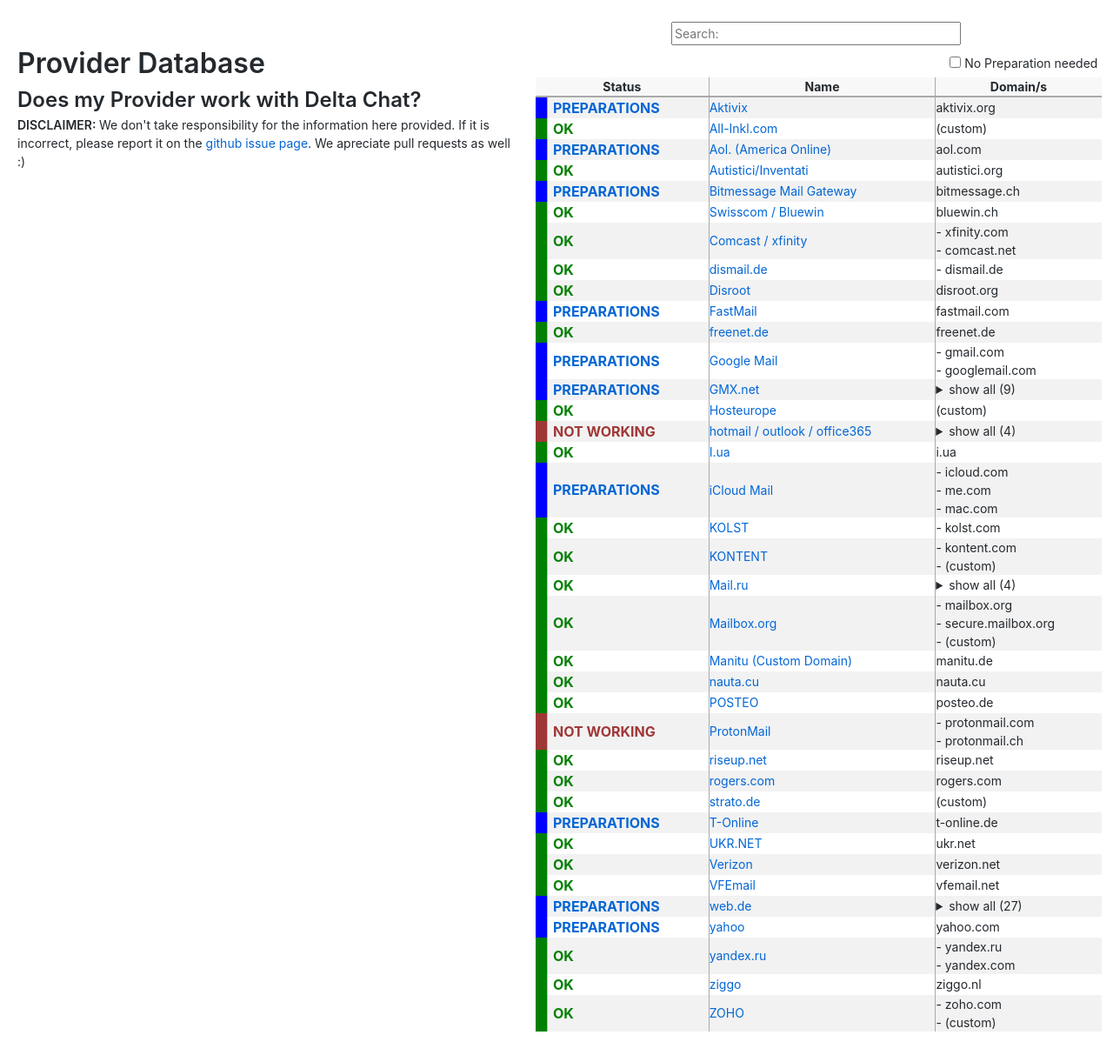
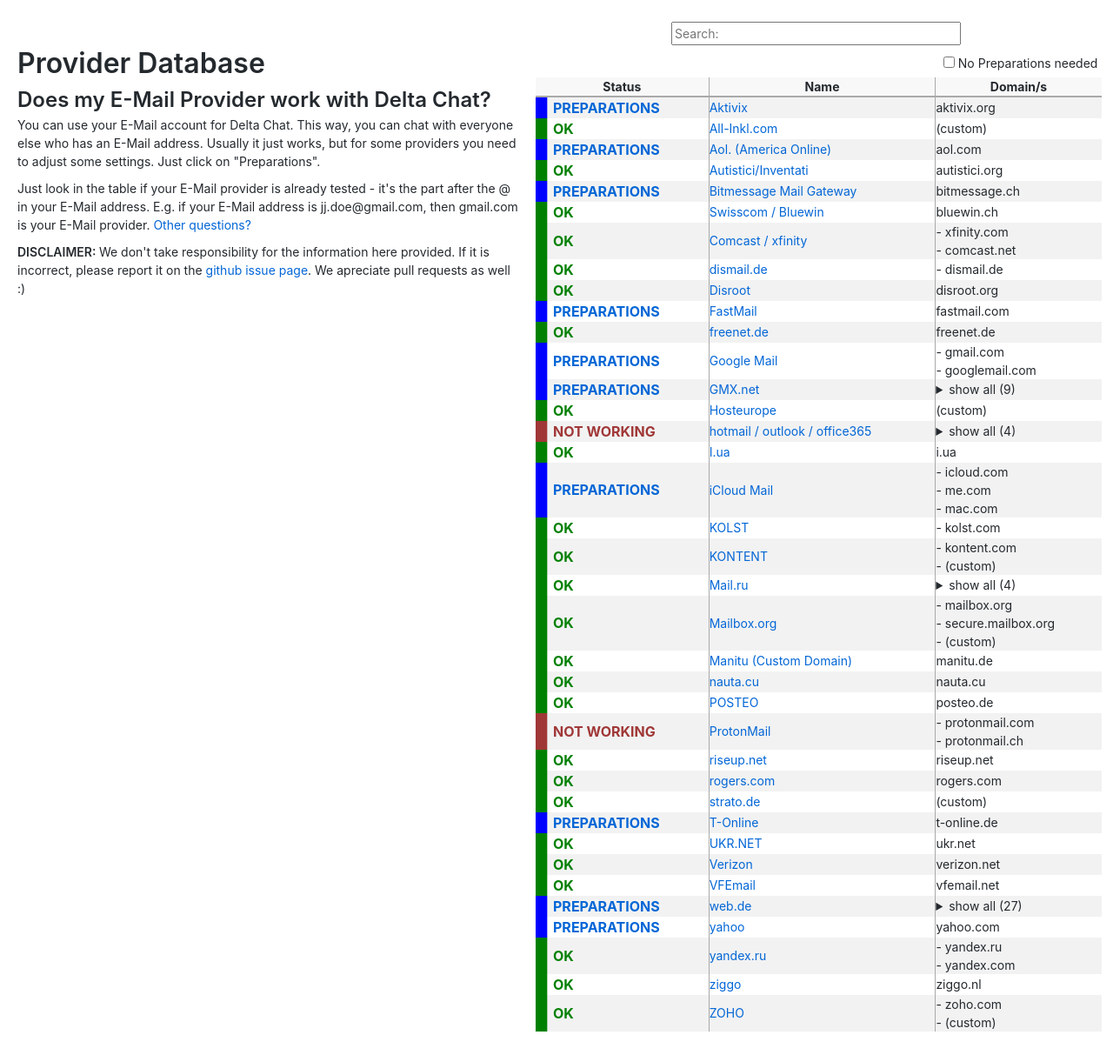
Before and after one commit to deltachat/provider-db, a Jekyll site: the page built from index.html, in a window 1280 px wide. Shown: the whole page at 87% size. Built offline with Jekyll 4.4.1, drawn with Linux system fonts in a browser that asks for light colours.

Commit message:
add explanation text

```diff
--- a/index.html
+++ b/index.html
@@ -19,8 +19,25 @@
     <main>
             <h1>Provider Database</h1>
 
-    <h2>Does my Provider work with Delta Chat?</h2>
+    <h2>Does my E-Mail Provider work with Delta Chat?</h2>
 
+        <p>
+	You can use your E-Mail account for Delta Chat.
+	This way, you can chat with everyone else who has an E-Mail address.
+	Usually it just works, but for some providers you need to adjust some settings.
+	Just click on "Preparations".
+        </p>
+        <p>
+	Just look in the table if your E-Mail provider is already tested - it's the part after the @ in your E-Mail address.
+	E.g. if your E-Mail address is jj.doe@gmail.com, then gmail.com is your E-Mail provider.
+	<a href="https://delta.chat/help" target="_blank">Other questions?</a>
+        </p>
+<!--
+	<p>
+	If you want to create a new E-Mail account for Delta Chat, take a look at our <a href="/new">provider comparison table</a>.
+	You can use it to compare which provider is best suited for your needs, in regards of price, privacy, or whether you need an invite.
+        </p>
+-->
         <p>
             <b>DISCLAIMER: </b>
             We don't take responsibility for the information here provided.
@@ -36,7 +53,7 @@
                 </div>
                 <div class="filter">
                         <input type="checkbox" name="noPreperation" id="noPreperation" disabled>
-                        <label for="noPreperation"> No Preparation needed</label>
+                        <label for="noPreperation"> No Preparations needed</label>
                     </div>
     <table>
         <thead>
```
